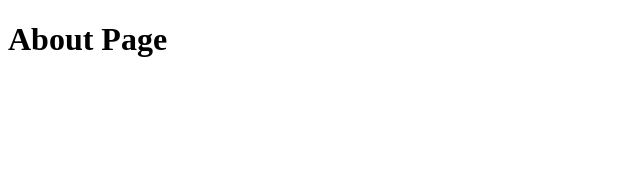
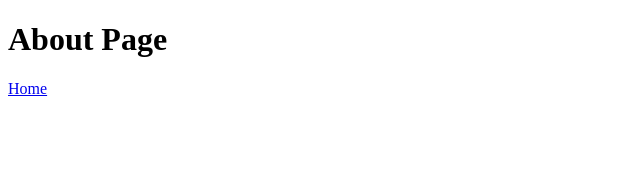
Before and after one commit to BeardOfDan/next-ssr, a Next.js app: page /about in a window 1280 px wide. Shown: the top 170 px of the page, without its empty margins (0-640 px from the left). Built offline with nearby package versions, Linux system fonts and the light colour scheme.

Commit message:
(feat) Link pages together with anchor tags

```diff
--- a/pages/about.js
+++ b/pages/about.js
@@ -3,6 +3,7 @@ const About = () => {
   return (
     <div>
       <h1>About Page</h1>
+      <a href="./">Home</a>
     </div>
   );
 };
--- a/pages/index.js
+++ b/pages/index.js
@@ -3,6 +3,7 @@ const Index = () => {
   return (
     <div>
       <h1>SSR with Next.js</h1>
+      <a href="./about">About</a>
     </div>
   );
 };
```
